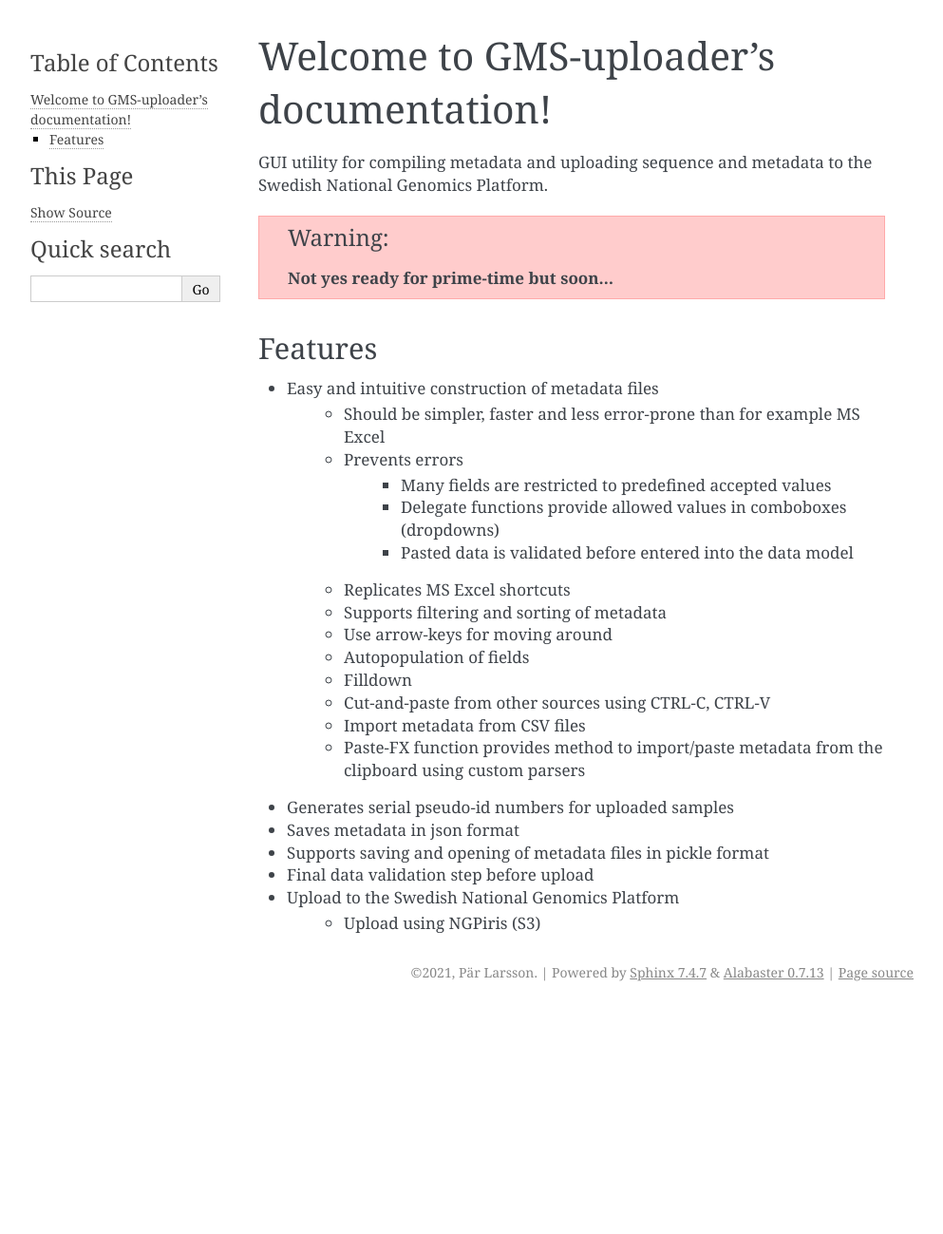
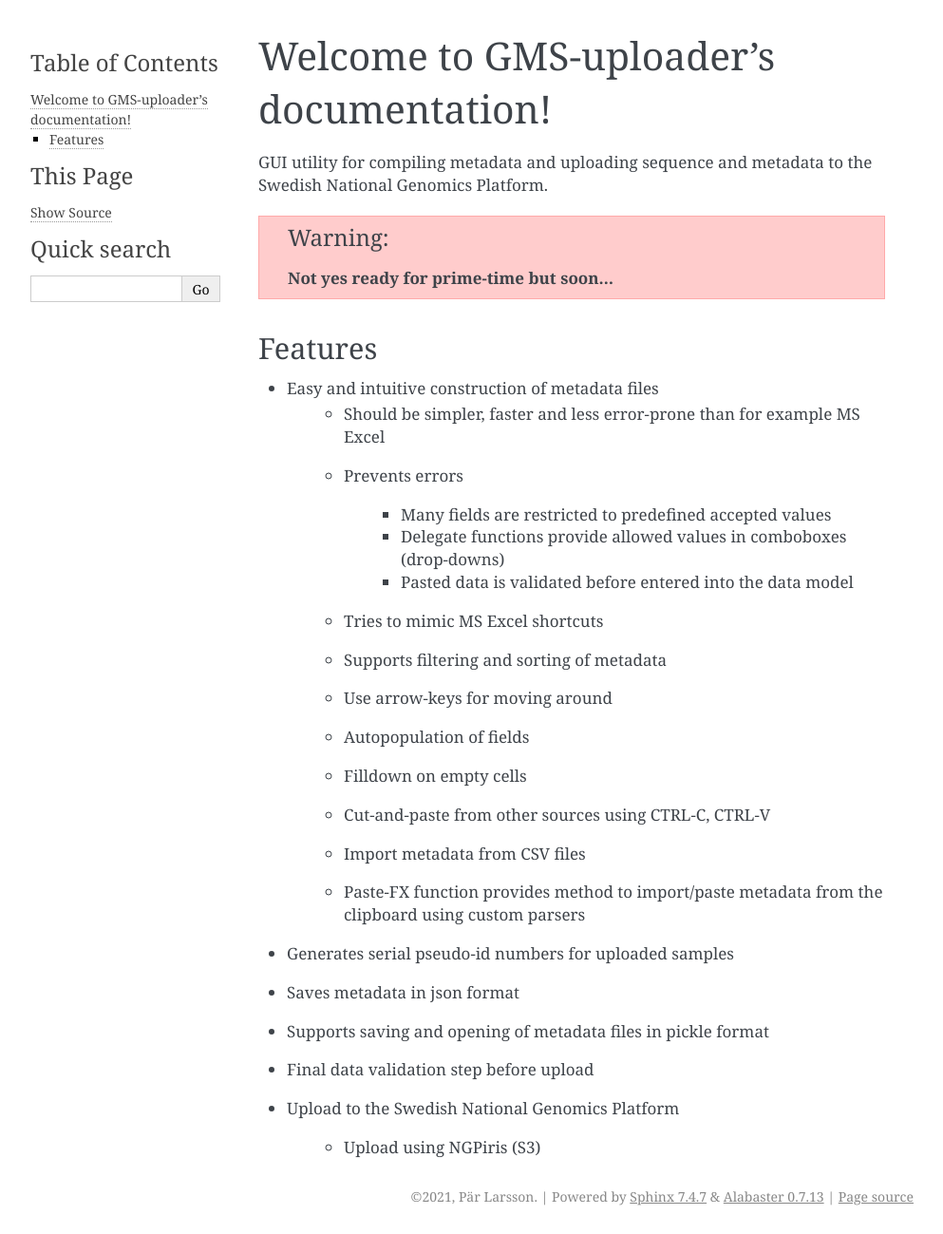
Before and after one commit to genomic-medicine-sweden/GMS-uploader, a Sphinx documentation site: the page built from docs/source/index.rst, in a window 1280 px wide. Shown: the whole page at 95% size, without its empty margins (148-1141 px from the left). Built offline with Sphinx 7.4.7, drawn with Linux system fonts in a browser that asks for light colours; before the commit the page ends 1063 px from its top, so only the background shows below that.

Commit message:
mod docs

```diff
--- a/docs/source/index.rst
+++ b/docs/source/index.rst
@@ -15,14 +15,15 @@ Features
 * Easy and intuitive construction of metadata files
    * Should be simpler, faster and less error-prone than for example MS Excel
    * Prevents errors
+
       * Many fields are restricted to predefined accepted values
-      * Delegate functions provide allowed values in comboboxes (dropdowns)
+      * Delegate functions provide allowed values in comboboxes (drop-downs)
       * Pasted data is validated before entered into the data model
-   * Replicates MS Excel shortcuts
+   * Tries to mimic MS Excel shortcuts
    * Supports filtering and sorting of metadata
    * Use arrow-keys for moving around
    * Autopopulation of fields
-   * Filldown
+   * Filldown on empty cells
    * Cut-and-paste from other sources using CTRL-C, CTRL-V
    * Import metadata from CSV files
    * Paste-FX function provides method to import/paste metadata from the clipboard using custom parsers
--- a/docs/source/installation/installation.rst
+++ /dev/null
@@ -1,4 +0,0 @@
-Installation
-++++++++++++
-
-On windows, download the lastest release of ['GMS-upload']('https://github.com/genomic-medicine-sweden/GMS-uploader/releases')
```
Also changed, not shown: other parts of docs/source/index.rst (+3 -2 lines), docs/source/installation/installation_and_setup.rst (added, +30 -0 lines).
